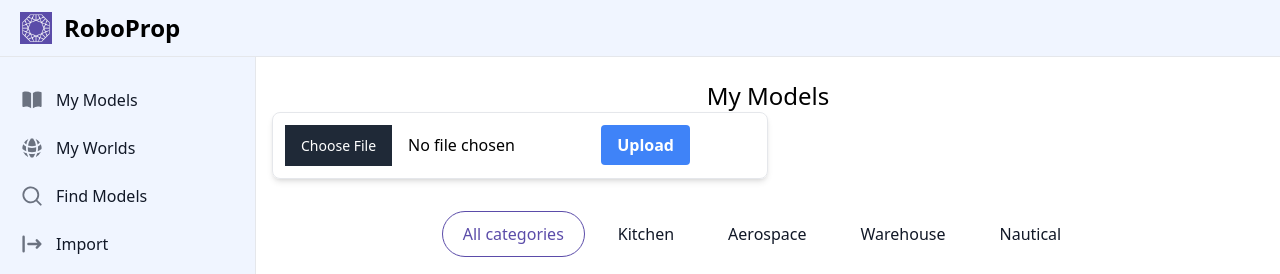
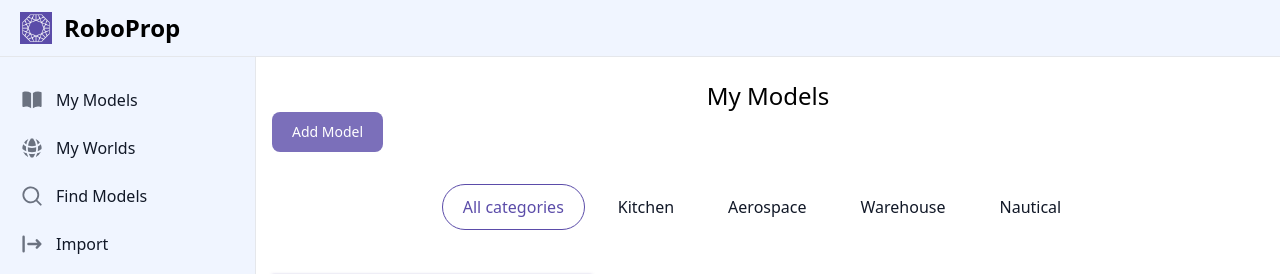
Before and after one commit to art-e-fact/RoboProp, a Django app: template templates/mymodels.html in a window 1280 px wide. Shown: the top 274 px of the page. Run offline with Django 4.2, Linux system fonts and the light colour scheme; the template is opened without the code that fills it: most values are stand-ins (such as "Sample title", 1, 10 or a date in 2020); style sheets or scripts are compiled from the project's sources; some libraries are stand-ins or nearby versions.

Commit message:
upload logic in modal

```diff
--- a/templates/mymodels.html
+++ b/templates/mymodels.html
@@ -5,11 +5,32 @@
 {% block content %}
     <h2 class="text-2xl text-center">My Models</h2>
     {% include "components/_message_block.html" %}
-    <form class="border rounded-lg shadow-md p-3 w-1/2" method="post" enctype="multipart/form-data">
-        {% csrf_token %}
-        <input type="file" name="file">
-        <button type="submit" class="bg-blue-500 hover:bg-blue-700 text-white font-bold py-2 px-4 rounded">Upload</button>
-    </form>
+    <!-- Modal toggle -->
+    <button data-modal-target="defaultModal" data-modal-toggle="defaultModal" class="block text-white bg-action/80 hover:bg-action focus:ring-4 focus:outline-none focus:ring-blue-300 font-medium rounded-lg text-sm px-5 py-2.5 text-center" type="button">
+        Add Model
+    </button>
+    <!-- Main modal -->
+    <div id="defaultModal" tabindex="-1" aria-hidden="true" class="fixed top-0 left-0 right-0 z-50 hidden w-full p-4 overflow-x-hidden overflow-y-auto md:inset-0 h-[calc(100%-1rem)] max-h-full">
+        <div class="relative w-full max-w-2xl max-h-full">
+            <!-- Modal content -->
+            <div class="relative bg-white rounded-lg shadow">
+                <!-- Modal header -->
+                <div class="flex items-start justify-between p-4 border-b rounded-t">
+                    <h3 class="text-xl font-semibold text-gray-900">Upload Model</h3>
+                    <button type="button" class="text-gray-400 bg-transparent hover:bg-gray-200 hover:text-gray-900 rounded-lg text-sm p-1.5 ml-auto inline-flex items-center" data-modal-hide="defaultModal">
+                        <svg aria-hidden="true" class="w-5 h-5" fill="currentColor" viewBox="0 0 20 20" xmlns="http://www.w3.org/2000/svg"><path fill-rule="evenodd" d="M4.293 4.293a1 1 0 011.414 0L10 8.586l4.293-4.293a1 1 0 111.414 1.414L11.414 10l4.293 4.293a1 1 0 01-1.414 1.414L10 11.414l-4.293 4.293a1 1 0 01-1.414-1.414L8.586 10 4.293 5.707a1 1 0 010-1.414z" clip-rule="evenodd"></path></svg>
+                        <span class="sr-only">Close</span>
+                    </button>
+                </div>
+                <!-- Modal body -->
+                <form class="shadow-md p-3" method="post" enctype="multipart/form-data">
+                    {% csrf_token %}
+                    <input type="file" name="file">
+                    <button type="submit" class="bg-action/80 hover:bg-action text-white font-bold py-2 px-4 rounded">Upload</button>
+                </form>
+            </div>
+        </div>
+    </div>
     <div class="flex items-center justify-center py-4 md:py-8 flex-wrap">
         <button type="button" class="text-action hover:text-white border border-action bg-white hover:bg-action focus:ring-4 focus:outline-none focus:ring-blue-300 rounded-full text-base font-medium px-5 py-2.5 text-center mr-3 mb-3 dark:border-blue-500 dark:text-blue-500 dark:hover:text-white dark:hover:bg-blue-500 dark:bg-gray-900 dark:focus:ring-blue-800">All categories</button>
         <button type="button" class="text-gray-900 border border-white hover:border-gray-200 dark:border-gray-900 dark:bg-gray-900 dark:hover:border-gray-700 bg-white focus:ring-4 focus:outline-none focus:ring-gray-300 rounded-full text-base font-medium px-5 py-2.5 text-center mr-3 mb-3 dark:text-white dark:focus:ring-gray-800">Kitchen</button>
```
